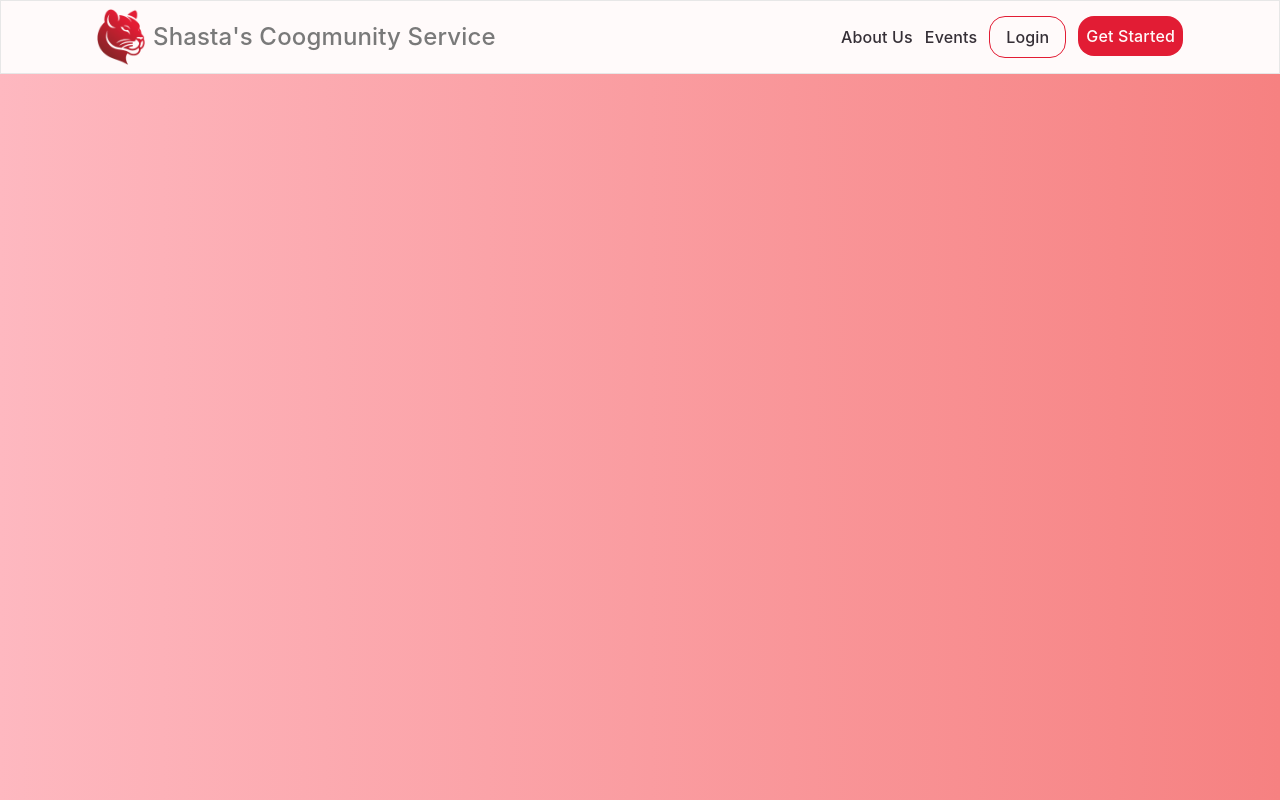
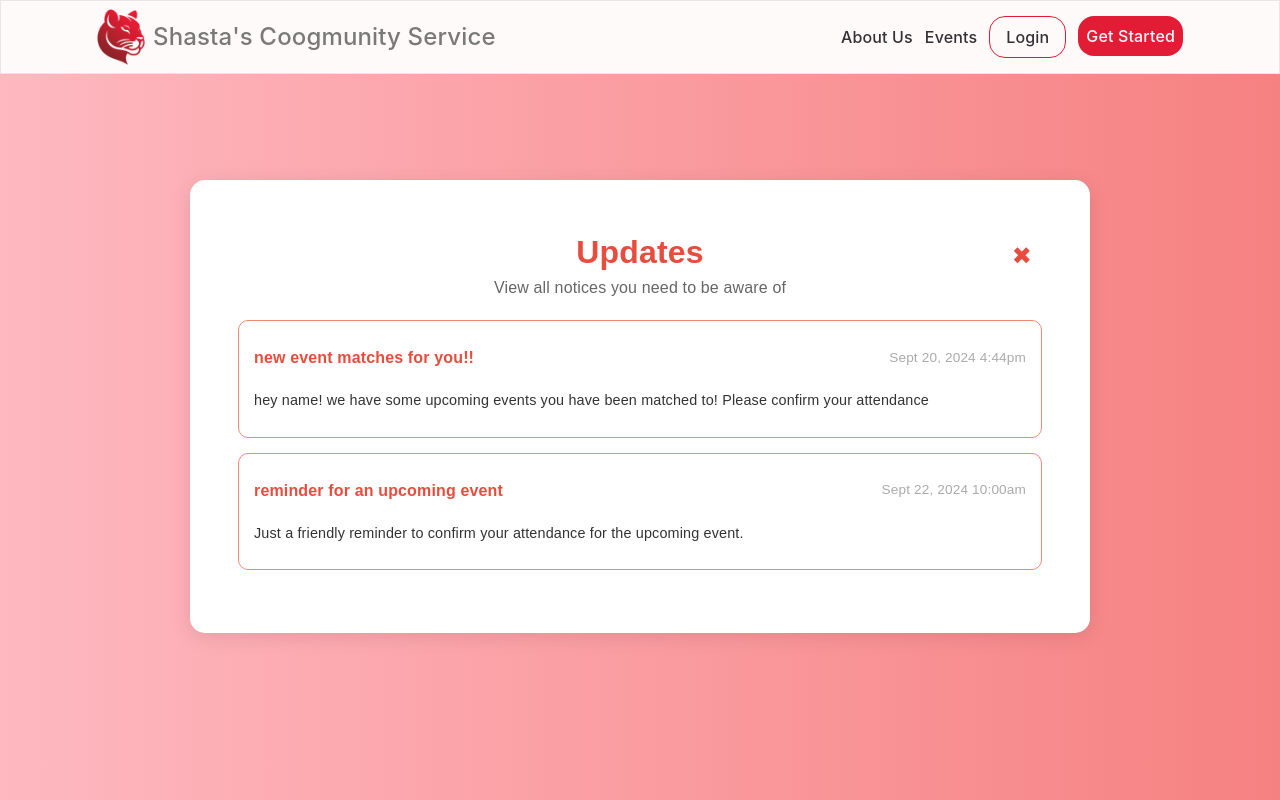
Before and after one commit to angieluvss/volunteer-fullstack, a React (Create React App) app in the folder frontend/: page /notifs in a window 1280 px wide. Built offline with nearby package versions, Linux system fonts and the light colour scheme.

Commit message:
added notifs page

```diff
--- a/frontend/src/App.js
+++ b/frontend/src/App.js
@@ -12,6 +12,7 @@ import VolunteerDashboard from './pages/VolunteerDashboard';
 import VolunteerMatchingForm from './pages/volcards';
 import Volunteermanagmentform from './pages/Volunteermanagmentform2';
 import EventForm from './pages/Eventmanagmentform2';
+import Notifications from './pages/notifs';
 
 function App() {
   const [token, setToken] = useState(false); // login/logout
@@ -30,6 +31,7 @@ function App() {
           <Route path="/volcards" element={<VolunteerMatchingForm />} />
           <Route path="/volunteermanagmentform" element={<Volunteermanagmentform />} />
           <Route path="/eventmanagmentform" element={<EventForm />} />
+          <Route path="/notifs" element={<Notifications />} />
         </Routes>
       </Router>
     </ThemeProvider>
--- a/frontend/src/pages/notifs.css
+++ b/frontend/src/pages/notifs.css
@@ -0,0 +1,80 @@
+/* Container for the updates view */
+.updates-container {
+    width: 90%;
+    max-width: 900px;
+    top: 10rem; /* Moves the container down 50px from its normal position */
+    margin: 20px auto;
+    padding: 3rem;
+    background-color: #fff;
+    border-radius: 15px;
+    box-shadow: 0px 4px 20px rgba(0, 0, 0, 0.1);
+    position: relative;
+    font-family: 'Arial', sans-serif;
+  }
+
+  /* Header styling */
+  .updates-header {
+    text-align: center;
+    color: #e74c3c; /* Red for the title */
+    margin-bottom: 20px;
+    position: relative;
+  }
+
+  .updates-header h2 {
+    font-size: 2rem;
+    font-weight: bold;
+  }
+
+  .updates-header span {
+    font-size: 1rem;
+    color: #666;
+  }
+
+  .close-button {
+    position: absolute;
+    top: 10px;
+    right: 10px;
+    background-color: transparent;
+    border: none;
+    font-size: 1.5rem;
+    cursor: pointer;
+  }
+
+  /* Update Cards */
+  .update-card {
+    background-color: #fff;
+    border-radius: 10px;
+    padding: 15px;
+    margin-bottom: 15px;
+    border: 1px solid #f08a77;
+  }
+
+  .update-header {
+    display: flex;
+    justify-content: space-between;
+    align-items: center;
+  }
+
+  .update-header p {
+    font-size: 1rem;
+    font-weight: bold;
+    color: #e74c3c;
+  }
+
+  .update-date {
+    font-size: 0.85rem;
+    color: #aaa;
+  }
+
+  .update-message {
+    font-size: 0.9rem;
+    color: #333;
+    margin-top: 10px;
+  }
+
+  @media screen and (max-width: 768px) {
+    .updates-container {
+      width: 100%;
+      padding: 15px;
+    }
+  }
--- a/frontend/src/pages/notifs.js
+++ b/frontend/src/pages/notifs.js
@@ -1,11 +1,43 @@
 import React from 'react';
 import { Typography, Box, Button } from '@mui/material';
-import NavBar from '../components/NavigationBar'; // Import the reusable NavBar component
 import '../index.css';
+import './notifs.css'; // Import the CSS file
 
-function Notifications () {
+const Notifications = () => {
+  return (
 
-    return
-}
+    <div className="updates-container">
+      {/* Header Section */}
+      <div className="updates-header">
+        <h2>Updates</h2>
+        <span>View all notices you need to be aware of</span>
+        <button className="close-button">✖</button>
+      </div>
+
+      {/* Update Cards */}
+      <div className="update-card">
+        <div className="update-header">
+          <p>new event matches for you!!</p>
+          <span className="update-date">Sept 20, 2024 4:44pm</span>
+        </div>
+        <p className="update-message">
+          hey name! we have some upcoming events you have been matched to! Please confirm your attendance
+        </p>
+      </div>
+
+      {/* More update cards can be added similarly */}
+      <div className="update-card">
+        <div className="update-header">
+          <p>reminder for an upcoming event</p>
+          <span className="update-date">Sept 22, 2024 10:00am</span>
+        </div>
+        <p className="update-message">
+          Just a friendly reminder to confirm your attendance for the upcoming event.
+        </p>
+      </div>
+    </div>
+  );
+};
+
 
 export default Notifications;
--- a/frontend/src/pages/volcards.js
+++ b/frontend/src/pages/volcards.js
@@ -1,13 +1,12 @@
 import React from 'react';
 import { Typography, Box, Button } from '@mui/material';
-// import NavBar from '../components/NavigationBar'; // Import the reusable NavBar component
 import '../index.css';
 import volcards from './volcards.css';
 
 function VolunteerMatchingForm() {
   return (
     <div>
-      {/* <NavBar />  Include the NavBar on the page */}
+
       <main className="content">
         <div className="container">
           <h1>Event Name</h1>
```
